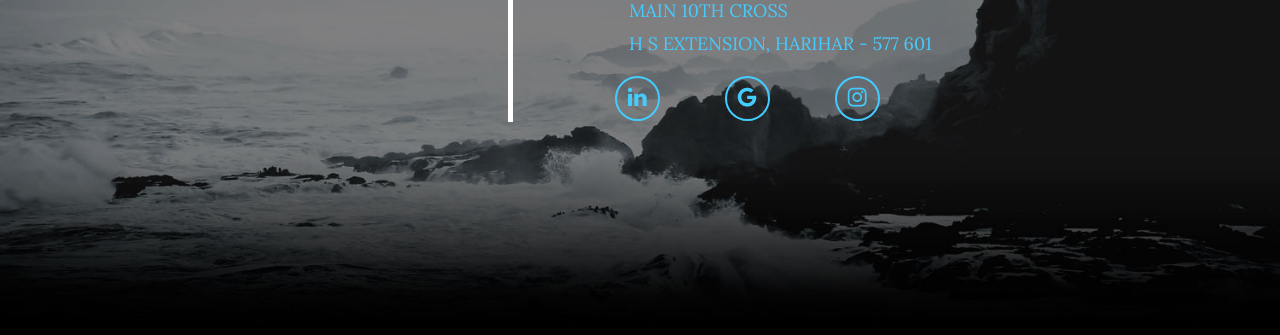
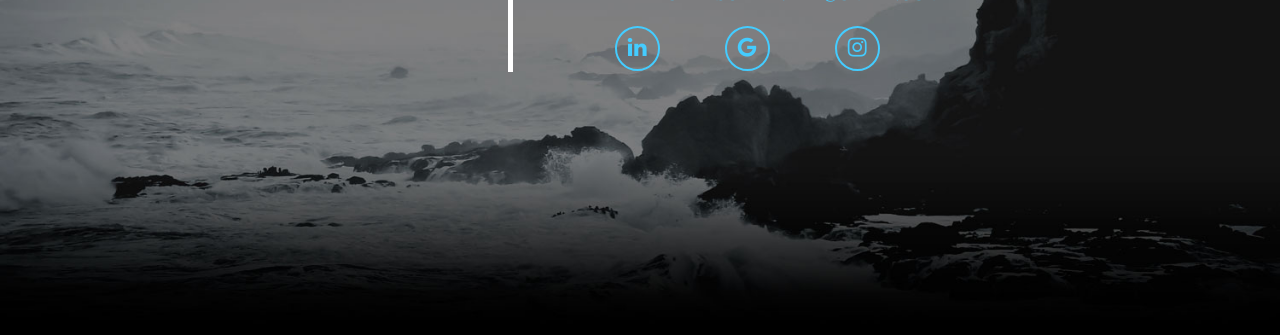
Before and after one commit to katigharsudhindra/katigharsudhindra.github.io, a plain HTML site: page index.html in a window 1280 px wide. Shown: the part 465-800 px from the top of the page. Drawn offline with Linux system fonts and the light colour scheme; some packages are replaced by stand-ins of ours.

Commit message:
Update index.html

```diff
--- a/index.html
+++ b/index.html
@@ -76,11 +76,11 @@
                                         <!--<tr>
                                             <td style="vertical-align:middle !important;text-align:center;"><img src="img/blogger.png" height="22px" width="22px" /></td>
                                             <td colspan="3" style="vertical-align:middle !important;"><span style="margin-left:10px;font-size:18px;"><a href="http://blogs.sudhindras.in">BLOGS.SUSHINDRAS.IN</a></span></td>
-                                        </tr>-->
+                                        </tr>
                                         <tr>
                                             <td style="vertical-align:top !important;text-align:center;"><i class="fa fa-home"></i></td>
-                                            <td colspan="3" style="vertical-align:top !important;"><span style="margin-left:10px;font-size:18px;color:#44ccff;">#1163, "SRINIDHI"<br />&nbsp;&nbsp; MAIN 10TH CROSS<br />&nbsp;&nbsp;&nbsp;H S EXTENSION, HARIHAR - 577 601</span></td>
-                                        </tr>
+                                            <td colspan="3" style="vertical-align:top !important;"><span style="margin-left:10px;font-size:18px;color:#44ccff;">#1163, "SRINIDHI"<br />&nbsp;&nbsp;5TH MAIN 10TH CROSS<br />&nbsp;&nbsp;&nbsp;H S EXTENSION, HARIHAR - 577 601</span></td>
+                                        </tr>-->
                                         <tr style="margin-top:5px;">
                                             <td></td>
                                             <td><div style="height: 45px;width: 45px;border-radius: 50%;border: 2px solid #44ccff;text-align: center;margin-top: 15px;"><a href="https://in.linkedin.com/in/sudhindra-katighar-825b8898" target="_blank" class="fa fa-linkedin" style="padding-top: 20%;"></a></div></td>
```
